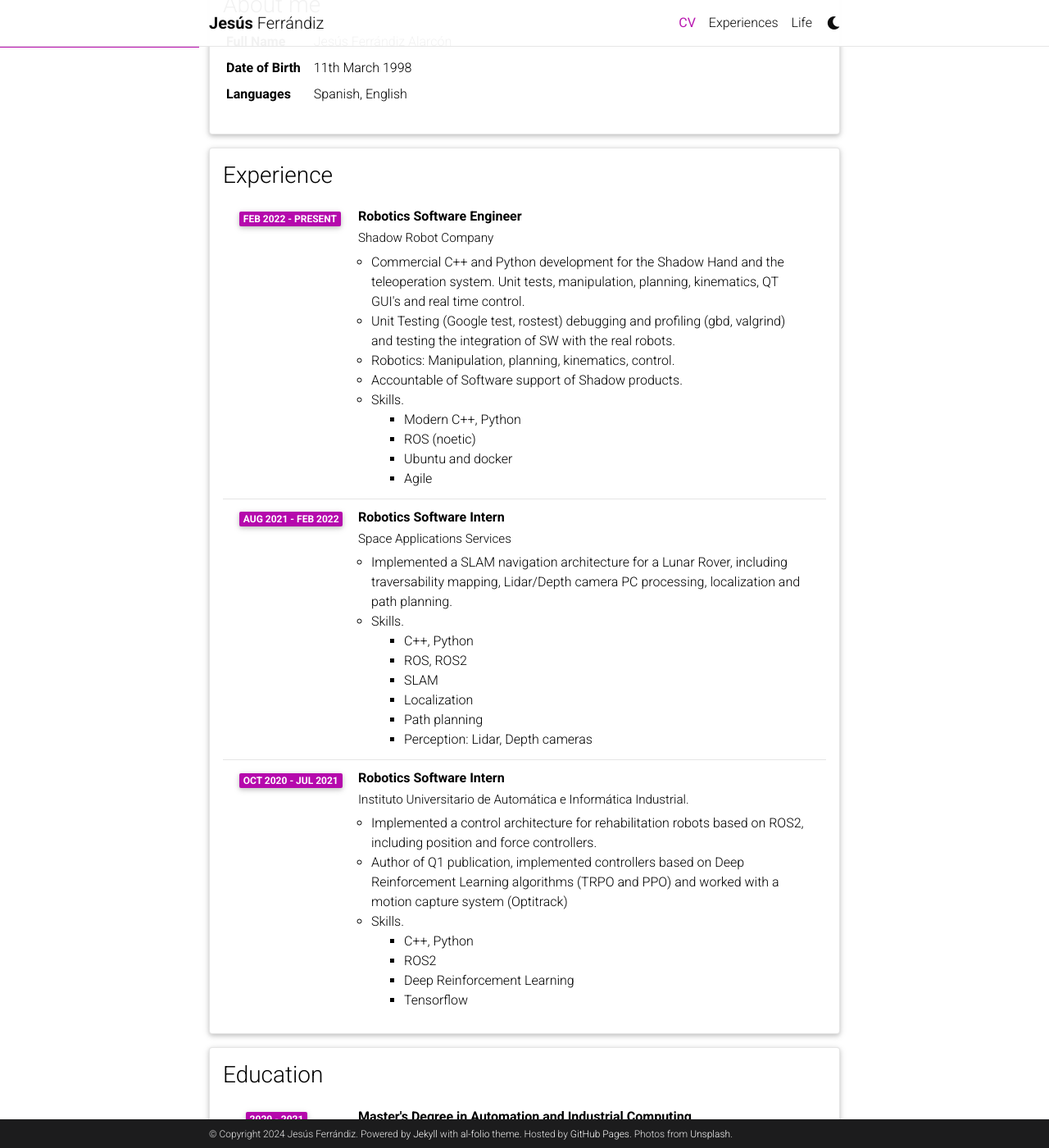
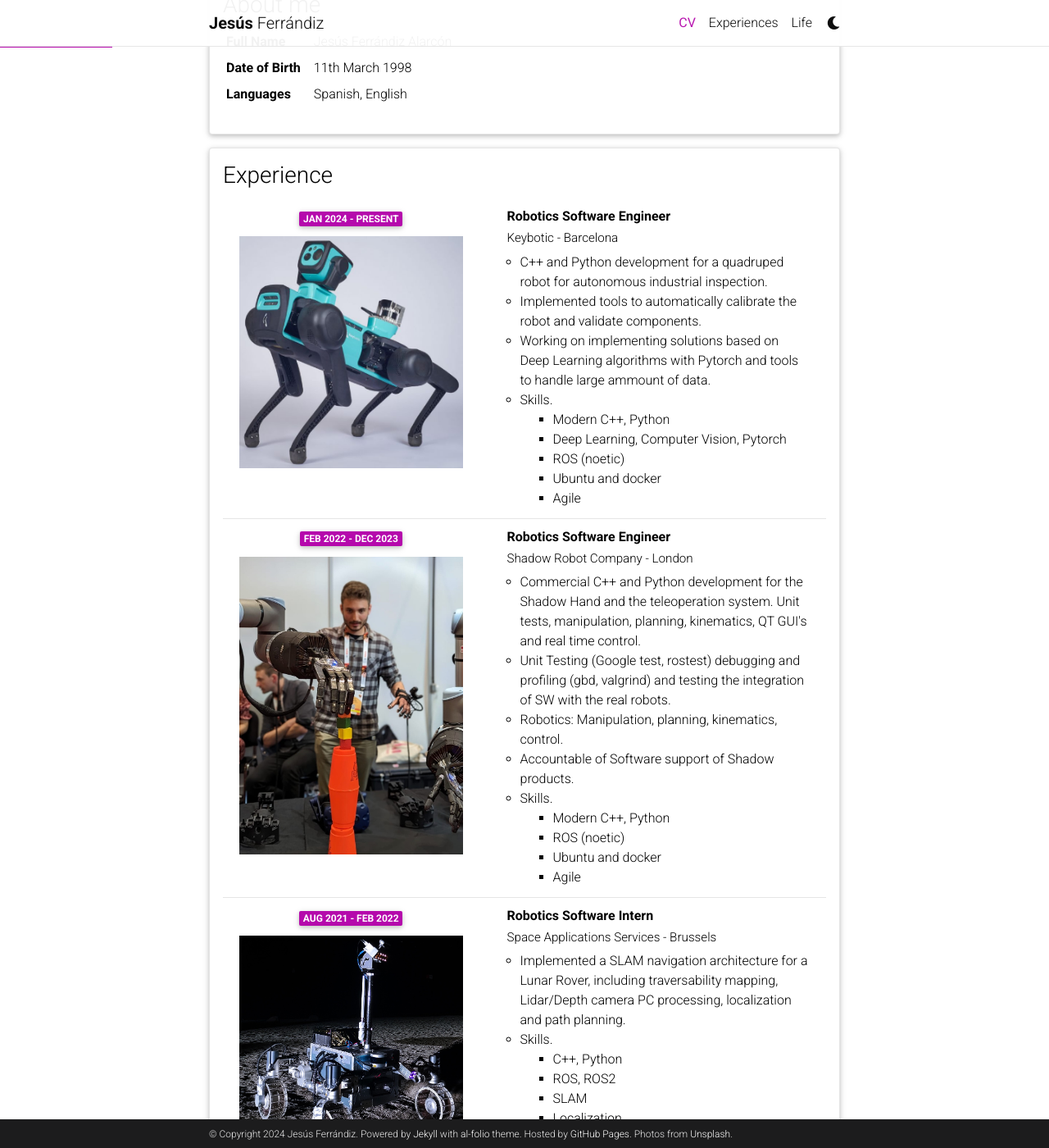
Before and after one commit to jeferal/jeferal.github.io, a Jekyll site: the page built from _pages/cv.md, in a window 1280 px wide and 1400 px high, scrolled down 213 px. Shown: the whole window at 82% size. Built offline with Jekyll 4.4.1, drawn with Linux system fonts in a browser that asks for light colours; comment, search, counter and statistics services are not loaded; a style sheet for code colours, icons or effects is not loaded; some of the changed text lies outside the part shown.

Commit message:
added images to cv and updated content

```diff
--- a/_data/cv.yml
+++ b/_data/cv.yml
@@ -12,8 +12,24 @@
   type: time_table
   contents:
     - title: Robotics Software Engineer
-      institution: Shadow Robot Company
-      year: Feb 2022 - Present
+      institution: Keybotic - Barcelona
+      year: Jan 2024 - Present
+      description:
+        - C++ and Python development for a quadruped robot for autonomous industrial inspection.
+        - Implemented tools to automatically calibrate the robot and validate components.
+        - Working on implementing solutions based on Deep Learning algorithms with Pytorch and
+          tools to handle large ammount of data.
+        - title: Skills.
+          contents:
+            - Modern C++, Python
+            - Deep Learning, Computer Vision, Pytorch
+            - ROS (noetic)
+            - Ubuntu and docker
+            - Agile
+      image: /assets/img/keyper.jpg
+    - title: Robotics Software Engineer
+      institution: Shadow Robot Company - London
+      year: Feb 2022 - Dec 2023
       description:
         - Commercial C++ and Python development for the Shadow Hand and the teleoperation system. Unit tests, manipulation, planning, kinematics, QT GUI's and real time control.
         - Unit Testing (Google test, rostest) debugging and profiling (gbd, valgrind) and testing the integration of SW with the real robots.
@@ -25,8 +41,9 @@
             - ROS (noetic)
             - Ubuntu and docker
             - Agile
+      image: /assets/img/icra.jpeg
     - title: Robotics Software Intern
-      institution: Space Applications Services
+      institution: Space Applications Services - Brussels
       year: Aug 2021 - Feb 2022
       description:
         - Implemented a SLAM navigation architecture for a Lunar Rover, including traversability mapping, Lidar/Depth camera PC processing, localization and path planning.
@@ -38,9 +55,11 @@
             - Localization
             - Path planning
             - "Perception: Lidar, Depth cameras"
+      image: /assets/img/luvmix.jpg
     - title: Robotics Software Intern
-      institution: Instituto Universitario de Automática e Informática Industrial.
+      institution: Instituto Universitario de Automática e Informática Industrial - Valencia
       year: Oct 2020 - Jul 2021
+      image: /assets/img/masters_thesis.png
       description:
         - Implemented a control architecture for rehabilitation robots based on ROS2, including position and force controllers.
         - Author of Q1 publication, implemented controllers based on Deep Reinforcement Learning algorithms (TRPO and PPO) and worked with a motion capture system (Optitrack)
@@ -54,6 +73,19 @@
 - title: Education
   type: time_table
   contents:
+    - title: Postgraduate course in Artificial Intelligence with Deep Learning
+      institution: Polytechnic University of Catalunya
+      year: 2024 - Currently
+      description:
+        - Pytorch
+        - Final project based on large Poing Cloud (indoor scenes and airbone lidar) classification and segmentation
+        - title: Relevant courses.
+          contents:
+            - Deep Learning, self-supervised learning.
+            - Computer Vision.
+            - Reinforcement Learning.
+            - Natural Language Processing.
+            - Audio Processing.
     - title: Master's Degree in Automation and Industrial Computing
       institution: Polytechnic University of Valencia
       year: 2020 - 2021
--- a/_includes/cv/time_table.html
+++ b/_includes/cv/time_table.html
@@ -2,19 +2,28 @@
   {% for content in entry.contents %}
     <li class="list-group-item">
       <div class="row">
+        <!-- Adjusted First Column for Year and Image -->
+        <div class="{% if content.image %}col-xs-5 col-sm-5 col-md-5{% else %}col-xs-2 col-sm-2 col-md-2{% endif %} text-center"> <!-- Adjusted column size -->
           {% if content.year %}
-            <div class="col-xs-2 cl-sm-2 col-md-2 text-center" style="width: 75px;">
-              <span class="badge font-weight-bold danger-color-dark text-uppercase align-middle" style="min-width: 75px;">
+            <div style="min-width: 75px;">
+              <span class="badge font-weight-bold danger-color-dark text-uppercase align-middle">
                 {{ content.year }}
               </span>
             </div>
           {% endif %}
-          <div class="col-xs-10 cl-sm-10 col-md-10 mt-2 mt-md-0">
+          {% if content.image %}
+            <div style="padding-top: 10px;"> <!-- Add some space between the year and the image -->
+              <img src="{{ content.image }}" class="img-fluid" alt="Experience image" style="height: 100%;">
+            </div>
+          {% endif %}
+        </div>
+        <!-- Second Column for Description -->
+        <div class="{% if content.image %}col-xs-7 col-sm-7 col-md-7{% else %}col-xs-10 col-sm-10 col-md-10{% endif %}">
           {% if content.title %}
             <h6 class="title font-weight-bold ml-1 ml-md-4">{{content.title}}</h6>
           {% endif %}
           {% if content.institution %}
-            <h6 class="ml-1 ml-md-4" style="font-size: 0.95rem;">{{content.institution}}</h6>
+            <h6 class="ml-1 ml-md-4" style="font-size: 0.95rem;">{{ content.institution }}</h6>
           {% endif %}
           {% if content.description %}
             <ul class="items">
@@ -34,24 +43,7 @@
               {% endfor %}
             </ul>
           {% endif %}
-            {% if content.items %}
-              <ul class="items">
-                {% for item in content.items %}
-                  <li>
-                    {% if item.contents %}
-                      <span class="item-title">{{ item.title }}</span>
-                      <ul class="subitems">
-                      {% for subitem in item.contents %}
-                        <li><span class="subitem">{{ subitem }}</span></li>
-                      {% endfor %}
-                      </ul>
-                    {% else %}
-                      <span class="item">{{ item }}</span>
-                    {% endif %}
-                  </li>
-                {% endfor %}
-              </ul>
-            {% endif %}
+          <!-- Continue with the rest of the content -->
         </div>
       </div>
     </li>
```
Also changed, not shown: _pages/about.md (+3 -3 lines), _pages/life.md (+5 -3 lines), assets/img/keyper.jpg (added), assets/img/luvmix.jpg (added). Lines whose indentation alone changed are shown as unchanged.
